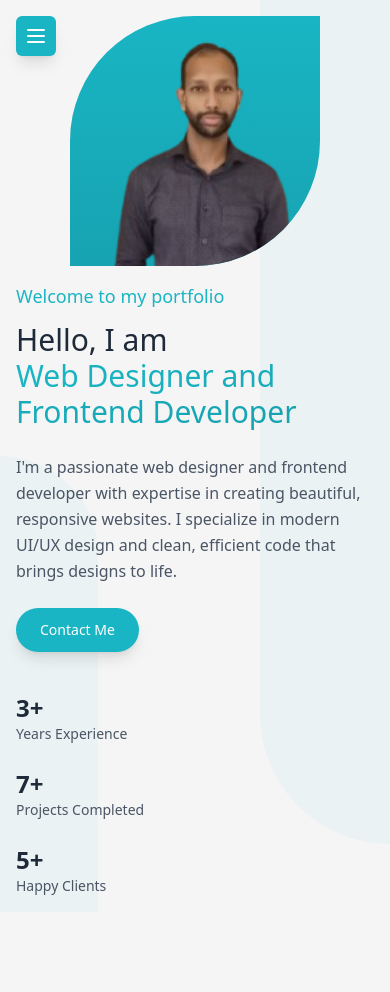
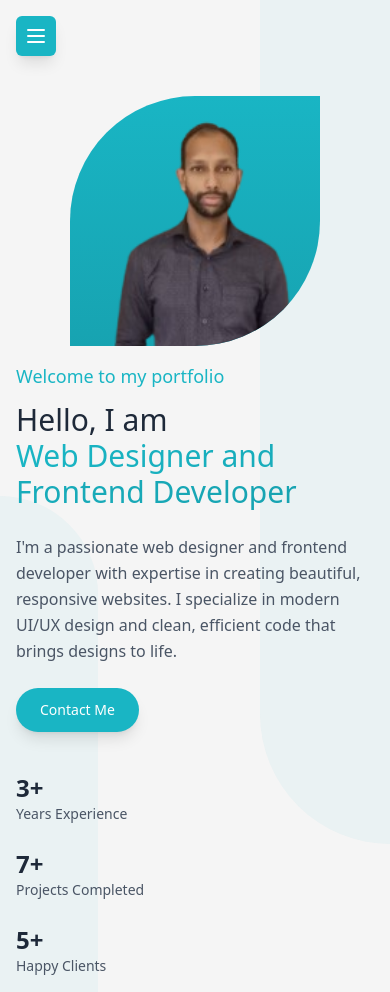
Before and after one commit to goel1443/myportfolio, a Next.js app: page / in a window 390 px wide. Before the commit the page ends 912 px from the top, so only its background shows below. Built offline with nearby package versions, Linux system fonts and the light colour scheme.

Commit message:
Update padding and layout properties in Home component for enhanced responsiveness

```diff
--- a/src/components/home.js
+++ b/src/components/home.js
@@ -10,7 +10,7 @@ export default function Home() {
       <div className="absolute top-0 right-0 w-1/3 h-screen bg-[#19B5C4] opacity-5 rounded-bl-full" />
       <div className="absolute bottom-0 left-0 w-1/4 h-1/2 bg-[#19B5C4] opacity-5 rounded-tr-full" />
 
-      <div className="grid grid-cols-12 p-4 sm:p-8 lg:p-12 items-center gap-4 sm:gap-8 relative">
+      <div className="grid grid-cols-12 p-4 sm:p-8 lg:p-12 lg:px-12 px-4 lg:pt-12 pt-24 items-center gap-4 sm:gap-8 relative">
         {/* Left Content */}
         <div className="col-span-12 xl:col-span-7 2xl:col-span-6 space-y-6 sm:space-y-8 order-2 xl:order-1">
           <div className="space-y-3 sm:space-y-4">
```
